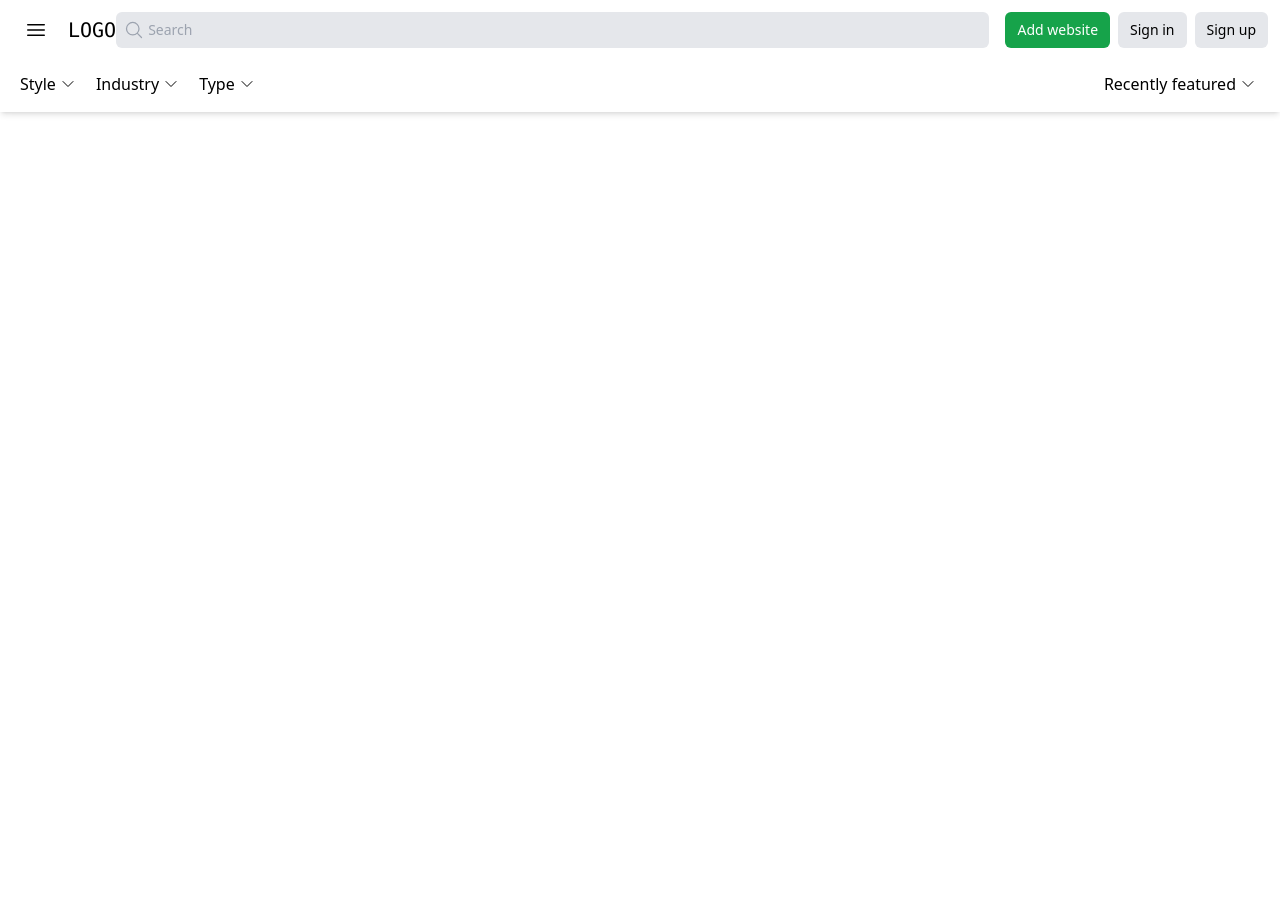
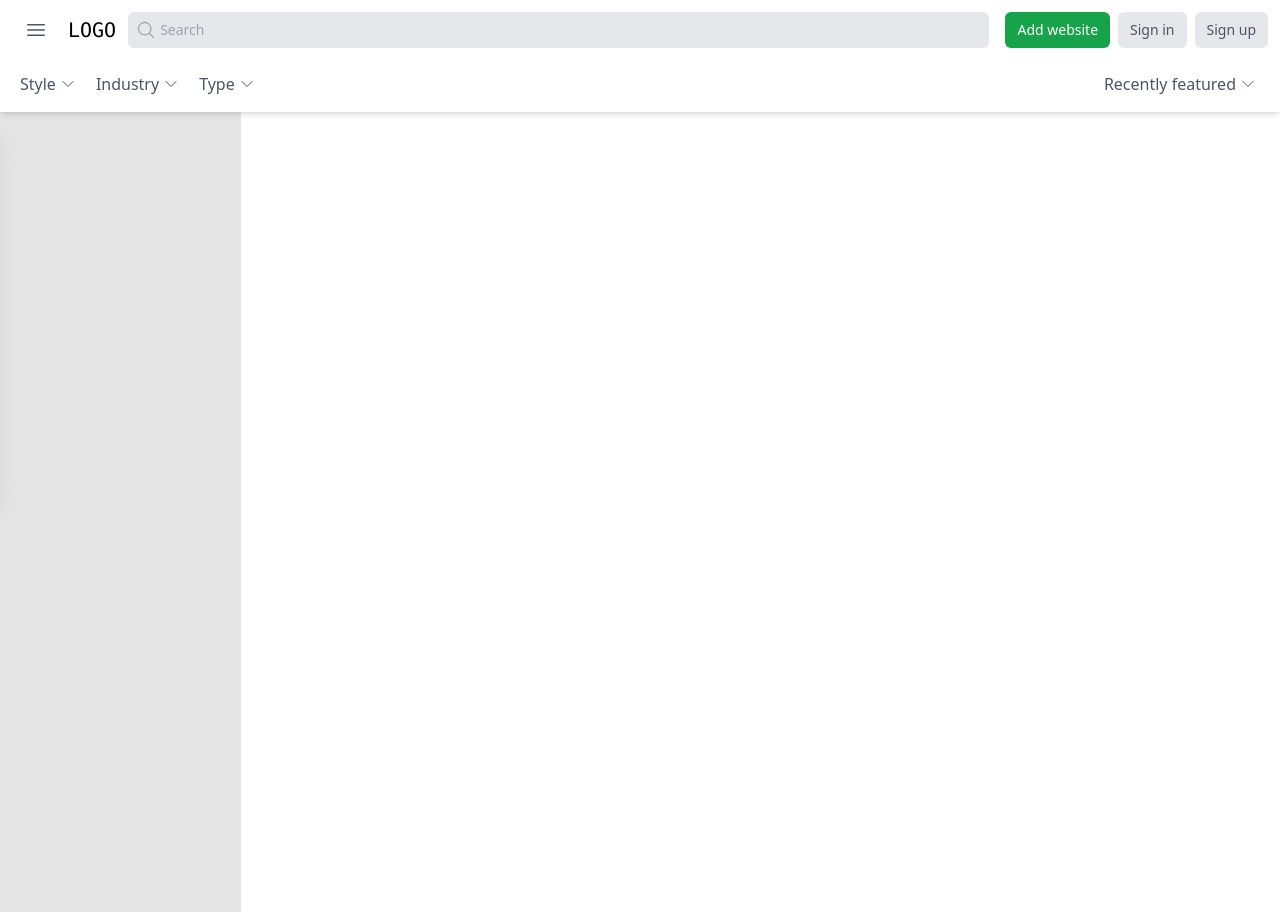
Before and after one commit to Kasankal/landbuk, a Next.js app: page / in a window 1280 px wide. Before the commit the page ends 800 px from the top, so only its background shows below. Built offline with nearby package versions, Linux system fonts and the light colour scheme.

Commit message:
main body

```diff
--- a/pages/index.js
+++ b/pages/index.js
@@ -4,13 +4,23 @@ import styles from '../styles/Home.module.css'
 import { useState } from 'react'
 
 export default function Home() {
+  let [triger,setTriger] = useState('-translate-x-60 ');
+
+  function handleTriger(){
+
+    triger == '-translate-x-60 '?setTriger(''): setTriger('-translate-x-60 ');
+  }
+
+
+
   return (
     <>
-      <header className='flex flex-col pt-3 shadow-md fixed top-0 left-0 right-0'>
-       <NavBar></NavBar>
+      <header className='text-gray-600 flex flex-col pt-3 shadow-md fixed top-0 left-0 right-0 z-10 bg-white'>
+       <NavBar triger={triger} handleTriger ={handleTriger}></NavBar>
       </header>
-      <main>
-        <SideBar></SideBar>
+      <main className='mt-28  flex flex-row divide-x divide-gray-3'>
+        <SideBar triger={triger}></SideBar>
+        <MainBody></MainBody>
       </main>
 
     </>
@@ -18,17 +28,17 @@ export default function Home() {
   )
 }
 
-function NavBar(){
+function NavBar({triger,handleTriger}){
   return (
     <>
       <nav className='group mx-3 mb-2 text-sm '>
         <div className='flex flex-row'>
-          <button className='rounded-md mr-2 px-3 hover:bg-gray-200' type='button'>
+          <button className={'rounded-md mr-2 px-3 hover:bg-gray-200'} type='button' onClick={handleTriger}>
             <svg xmlns="http://www.w3.org/2000/svg" fill="none" viewBox="0 0 24 24" strokeWidth="1.5" stroke="currentColor" className="w-6 h-6">
               <path strokeLinecap="round" strokeLinejoin="round" d="M3.75 6.75h16.5M3.75 12h16.5m-16.5 5.25h16.5" />
             </svg>
           </button>
-          <a className='text-xl font-mono my-auto'>
+          <a className='text-xl font-mono my-auto text-black mr-3'>
             LOGO
           </a>
           <form className='flex flex-1 relative m-auto'>
@@ -102,8 +112,37 @@ function DropDown({name}){
   )
 }
 
-function SideBar(){
+function SideBar({triger}){
   return (
+    <div className= {'w-60 h-screen bg-neutral-200 '}>
+      <div className={triger+' fixed pt-2 z-8 shadow-xl px-5 w-60 h-96 font-mono text-lg text-gray-600 transition-transform ease-in-out duration-300 bg-white'}>
+        <ul>
+          <li className='rounded-md hover:bg-gray-200 px-3' role='button'>Websites</li>
+          <li className='rounded-md hover:bg-gray-200 px-3' role='button'>Landings</li>
+          <li className='rounded-md hover:bg-gray-200 px-3' role='button'>Portfolios</li>
+          <li className='rounded-md hover:bg-gray-200 px-3' role='button'>Blogs</li>
+          <li className='rounded-md hover:bg-gray-200 px-3' role='button'>Stores</li>
+          <li className='rounded-md hover:bg-gray-200 px-3' role='button'>Other</li>
+        </ul>
+      </div>
+    </div>
+  )
+}
+
+function MainBody(){
+  return(
+    <div className='flex flex-col'>
+      <div>
+        <WebsiteCards></WebsiteCards>
+      </div>
+      <div></div>
+      <div></div>
+    </div>
+  )
+}
+
+function WebsiteCards(){
+  return(
     <div></div>
   )
 }
```
